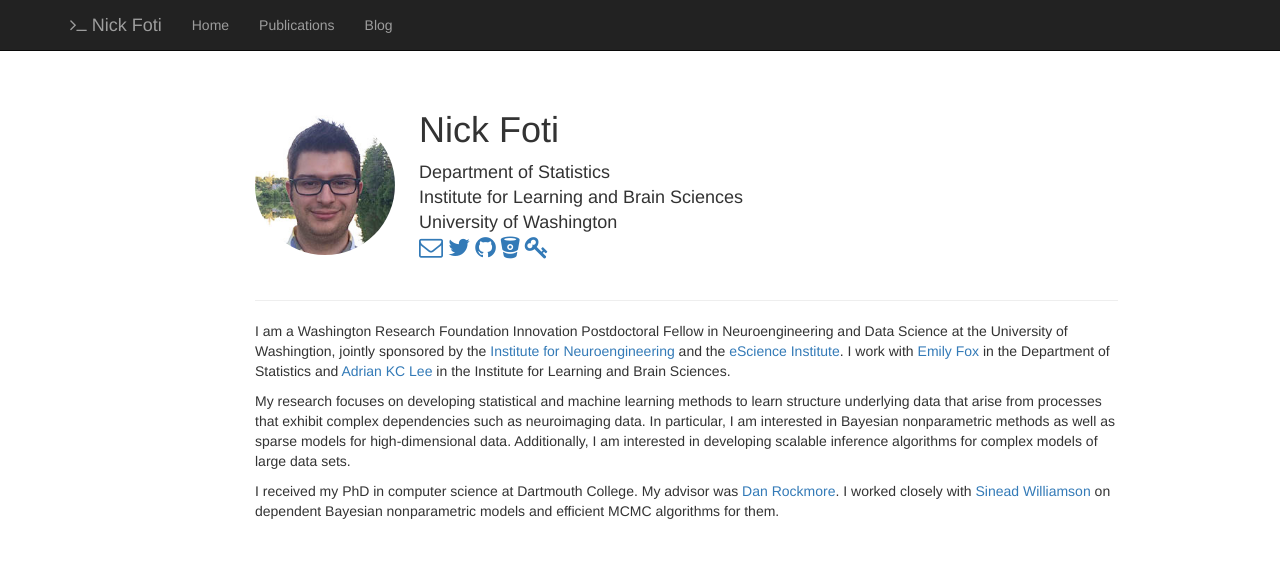
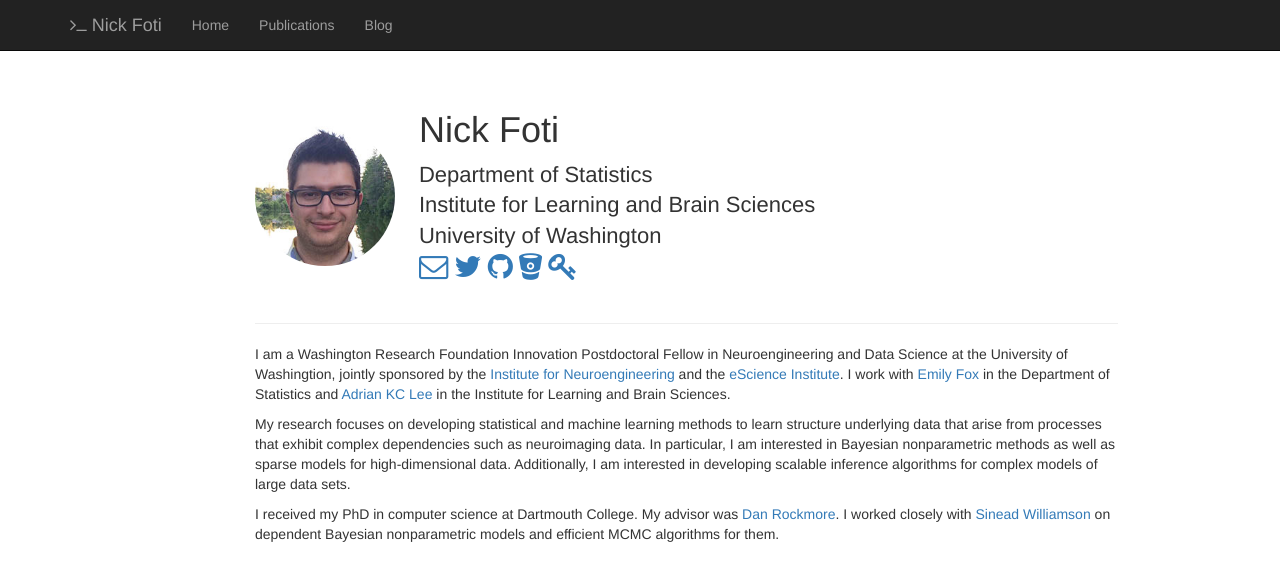
Before and after one commit to nfoti/nfoti.github.com, a Jekyll site: the page built from index.html, in a window 1280 px wide. Shown: the top 581 px of the page. Built offline with Jekyll 4.4.1, drawn with Linux system fonts in a browser that asks for light colours; nearby versions of some CDN libraries; the list of posts is cut into pages by our own code.

Commit message:
customized css for site

```diff
--- a/css/_foti.scss
+++ b/css/_foti.scss
@@ -23,11 +23,11 @@
 }
 
 .lead {
-    font-size: 18px;
+    font-size: 22px;
 
     // xs < 768
     @media screen and (max-width: 767px) {
-        font-size: 16px;
+        font-size: 18px;
     }
 }
 
@@ -63,3 +63,19 @@
 //        color:       $nav-bar-item-txt;
 //    }
 //}
+
+.intro {
+  font-size: 18px;
+}
+
+.pubs {
+  font-size: 18px;
+}
+
+.pubs li {
+  padding-bottom: 1em;
+}
+
+.pubs ul {
+  list-style-type: none;
+}
```
